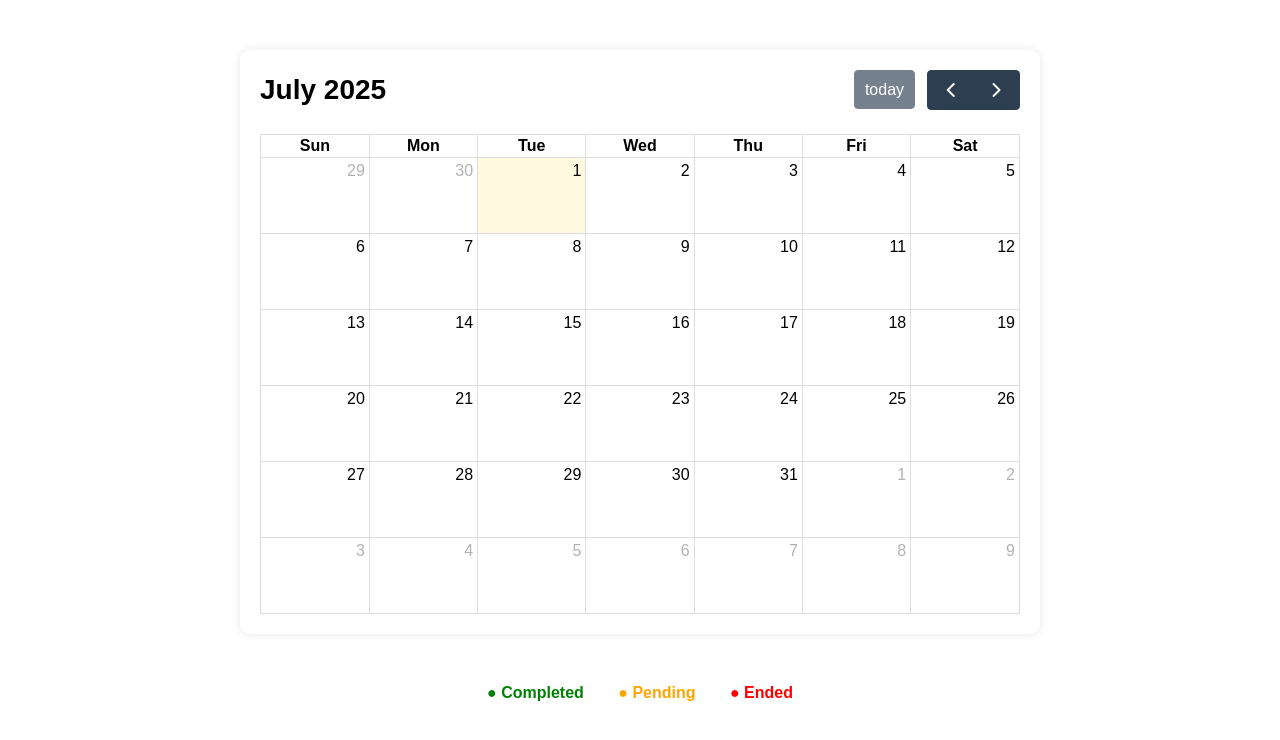
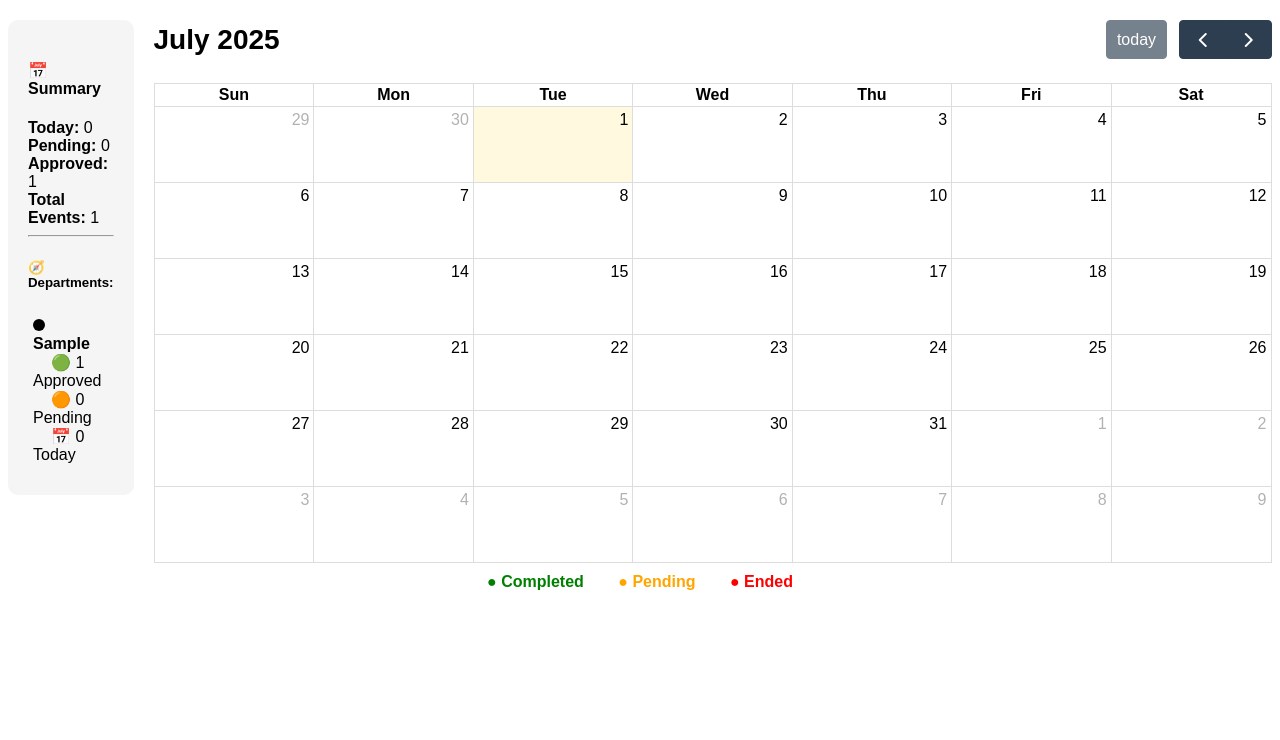
Before and after one commit to Coronado2242/eventplanner_system, a PHP site: page /proposal/calendar.php in a window 1280 px wide. Shown: the top 740 px of the page. Run offline with PHP 8.4, Linux system fonts and the light colour scheme; tables that the repository leaves empty or names only in its code hold one stand-in row (values such as "Sample post"); lists and menus that the app fills with data are empty.

Commit message:
Update calendar.php

```diff
--- a/proposal/calendar.php
+++ b/proposal/calendar.php
@@ -39,14 +39,6 @@
     body {
       font-family: Arial, sans-serif;
       background: transparent;
-    }
-    #calendar {
-      max-width: 800px;
-      margin: 50px auto;
-      background: #fff;
-      padding: 20px;
-      border-radius: 10px;
-      box-shadow: 0 0 10px rgba(0,0,0,0.1);
     }
     .legend {
       text-align: center;
@@ -116,7 +108,23 @@
 
 <h2 style="text-align:center;"></h2>
 
-<div id='calendar'></div>
+<!-- WRAPPED LAYOUT WITH SIDEBAR -->
+<div style="display: flex; justify-content: center; align-items: flex-start; gap: 20px;">
+  <!-- Sidebar Summary -->
+  <div id="calendarSummary" style="width: 250px; padding: 20px; background: #f5f5f5; border-radius: 10px; font-family: Arial;">
+    <h4>📅 Summary</h4>
+    <div><strong>Today:</strong> <span id="countToday">0</span></div>
+    <div><strong>Pending:</strong> <span id="countPending">0</span></div>
+    <div><strong>Approved:</strong> <span id="countApproved">0</span></div>
+    <div><strong>Total Events:</strong> <span id="countTotal">0</span></div>
+    <hr>
+    <h5>🧭 Departments:</h5>
+    <div id="departmentLegend"></div>
+  </div>
+
+  <!-- Calendar -->
+  <div id='calendar'></div>
+</div>
 
 <div class="legend">
   <span style="color:green;">● Completed</span>
@@ -134,6 +142,29 @@
 </div>
 
 <script>
+let activeDepartmentFilter = null;
+
+const departmentColors = {
+  'CCS': '#4CAF50',
+  'COE': '#2196F3',
+  'CA': '#FF9800',
+  'CCJE': '#9C27B0',
+  'CBBA': '#E91E63',
+  'CFND': '#00BCD4',
+  'CHMT': '#795548',
+  'CTE': '#3F51B5',
+  'CAS': '#8BC34A'
+};
+
+function filterByDepartment(dep) {
+  if (activeDepartmentFilter === dep) {
+    activeDepartmentFilter = null;
+  } else {
+    activeDepartmentFilter = dep;
+  }
+  loadProposals();
+}
+
 document.addEventListener('DOMContentLoaded', function () {
   const calendarEl = document.getElementById('calendar');
   const calendar = new FullCalendar.Calendar(calendarEl, {
@@ -157,27 +188,58 @@
       .then(events => {
         clearUnderlines();
 
+        let countToday = 0;
+        let countPending = 0;
+        let countApproved = 0;
+        let countTotal = 0;
+        let departmentsInUse = {};
+        let departmentSummary = {};
+
+        const todayStr = today.toISOString().slice(0, 10);
+
         events.forEach(event => {
+          if (activeDepartmentFilter && event.department !== activeDepartmentFilter) return;
+
           const start = new Date(event.start);
           const end = new Date(event.end);
-          end.setDate(end.getDate() - 1); // Adjust because +1 day in PHP
+          end.setDate(end.getDate() - 1);
+
+          const dep = event.department;
+          const status = event.status;
+
+          if (!departmentsInUse[dep]) departmentsInUse[dep] = true;
+          if (!departmentSummary[dep]) {
+            departmentSummary[dep] = { pending: 0, approved: 0, today: 0 };
+          }
+
+          countTotal++;
+
+          if (status === 'pending') {
+            countPending++;
+            departmentSummary[dep].pending++;
+          } else if (status === 'completed') {
+            countApproved++;
+            departmentSummary[dep].approved++;
+          }
+
+          if (start <= today && end >= today) {
+            countToday++;
+            departmentSummary[dep].today++;
+          }
 
           for (let d = new Date(start); d <= end; d.setDate(d.getDate() + 1)) {
-            const dateStr = d.toISOString().slice(0, 10);
-            if (!dateEvents[dateStr]) {
-              dateEvents[dateStr] = [];
-            }
-            dateEvents[dateStr].push(event);
+            const ds = d.toISOString().slice(0, 10);
+            if (!dateEvents[ds]) dateEvents[ds] = [];
+            dateEvents[ds].push(event);
 
-            const cell = document.querySelector(`.fc-daygrid-day[data-date="${dateStr}"]`);
+            const cell = document.querySelector(`.fc-daygrid-day[data-date="${ds}"]`);
             if (cell) {
-              // Check if ended
               if (end < today) {
                 cell.classList.add('fc-day-ended-underline');
               } else {
-                if (event.status === 'pending') {
+                if (status === 'pending') {
                   cell.classList.add('fc-day-pending-underline');
-                } else if (event.status === 'completed') {
+                } else if (status === 'completed') {
                   cell.classList.add('fc-day-approved-underline');
                 }
               }
@@ -186,7 +248,37 @@
           }
         });
 
-        // Show modal on cell click
+        document.getElementById('countToday').textContent = countToday;
+        document.getElementById('countPending').textContent = countPending;
+        document.getElementById('countApproved').textContent = countApproved;
+        document.getElementById('countTotal').textContent = countTotal;
+
+        const legendContainer = document.getElementById('departmentLegend');
+        legendContainer.innerHTML = '';
+
+        Object.keys(departmentSummary).forEach(dep => {
+          const color = departmentColors[dep] || '#000';
+          const data = departmentSummary[dep];
+          const isSelected = activeDepartmentFilter === dep;
+
+          const item = document.createElement('div');
+          item.style.marginBottom = '6px';
+          item.style.cursor = 'pointer';
+          item.style.border = isSelected ? '2px solid #333' : 'none';
+          item.style.borderRadius = '8px';
+          item.style.padding = '5px';
+          item.setAttribute('onclick', `filterByDepartment('${dep}')`);
+
+          item.innerHTML = `
+            <span style="display:inline-block;width:12px;height:12px;background:${color};border-radius:50%;margin-right:5px;"></span>
+            <strong>${dep}</strong><br>
+            <span style="margin-left: 18px;">🟢 ${data.approved} Approved</span><br>
+            <span style="margin-left: 18px;">🟠 ${data.pending} Pending</span><br>
+            <span style="margin-left: 18px;">📅 ${data.today} Today</span>
+          `;
+          legendContainer.appendChild(item);
+        });
+
         document.querySelectorAll('.fc-daygrid-day').forEach(cell => {
           const date = cell.getAttribute('data-date');
           if (dateEvents[date]) {
@@ -198,14 +290,11 @@
 
               proposals.forEach(p => {
                 let color = 'orange';
-                if (p.status === 'completed') {
-                  color = 'green';
-                }
+                if (p.status === 'completed') color = 'green';
+
                 const endDate = new Date(p.end);
                 endDate.setDate(endDate.getDate() - 1);
-                if (endDate < today) {
-                  color = 'red';
-                }
+                if (endDate < today) color = 'red';
 
                 html += `
                   <div style="margin-bottom: 15px; border-bottom: 1px solid #ccc; padding-bottom: 10px;">
```
